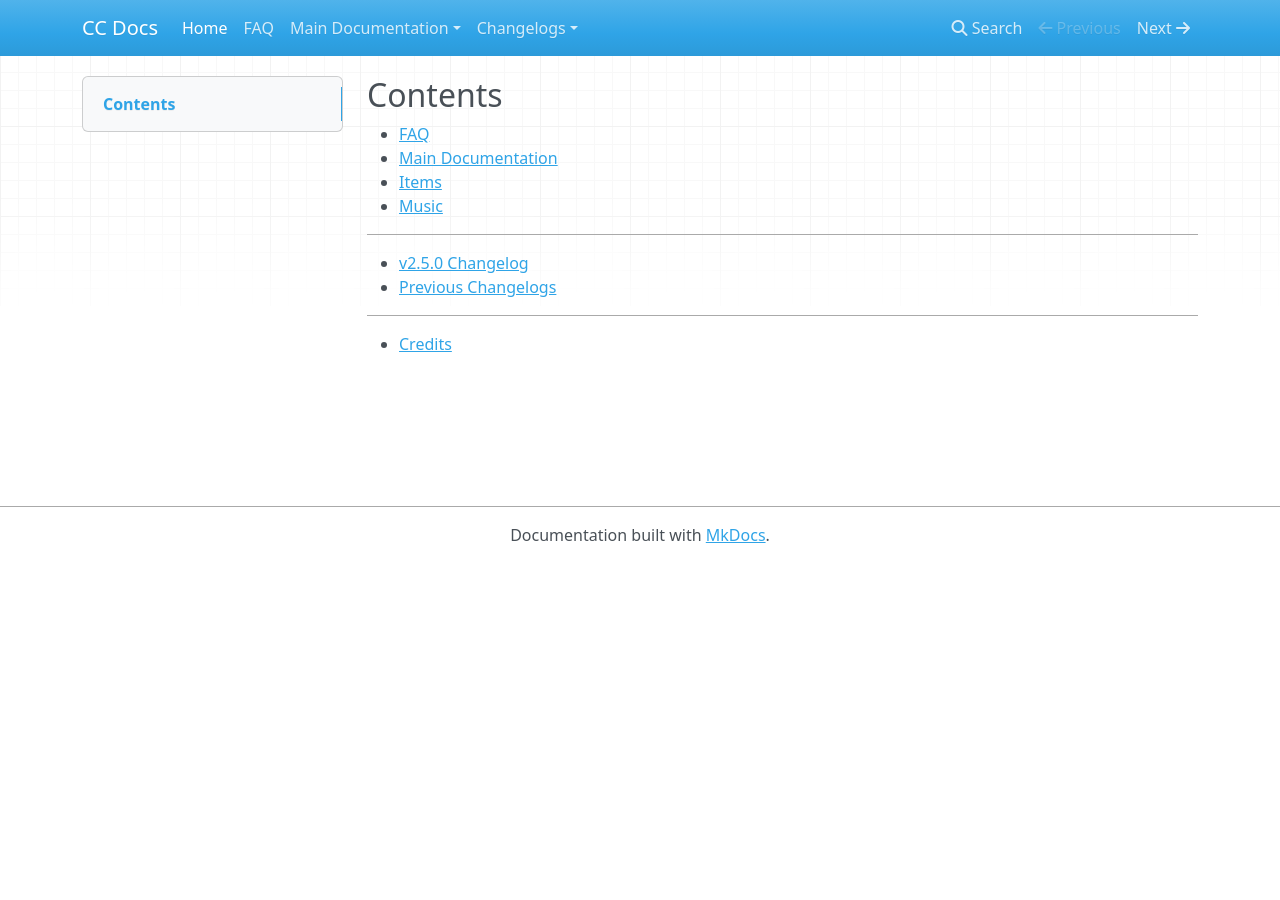
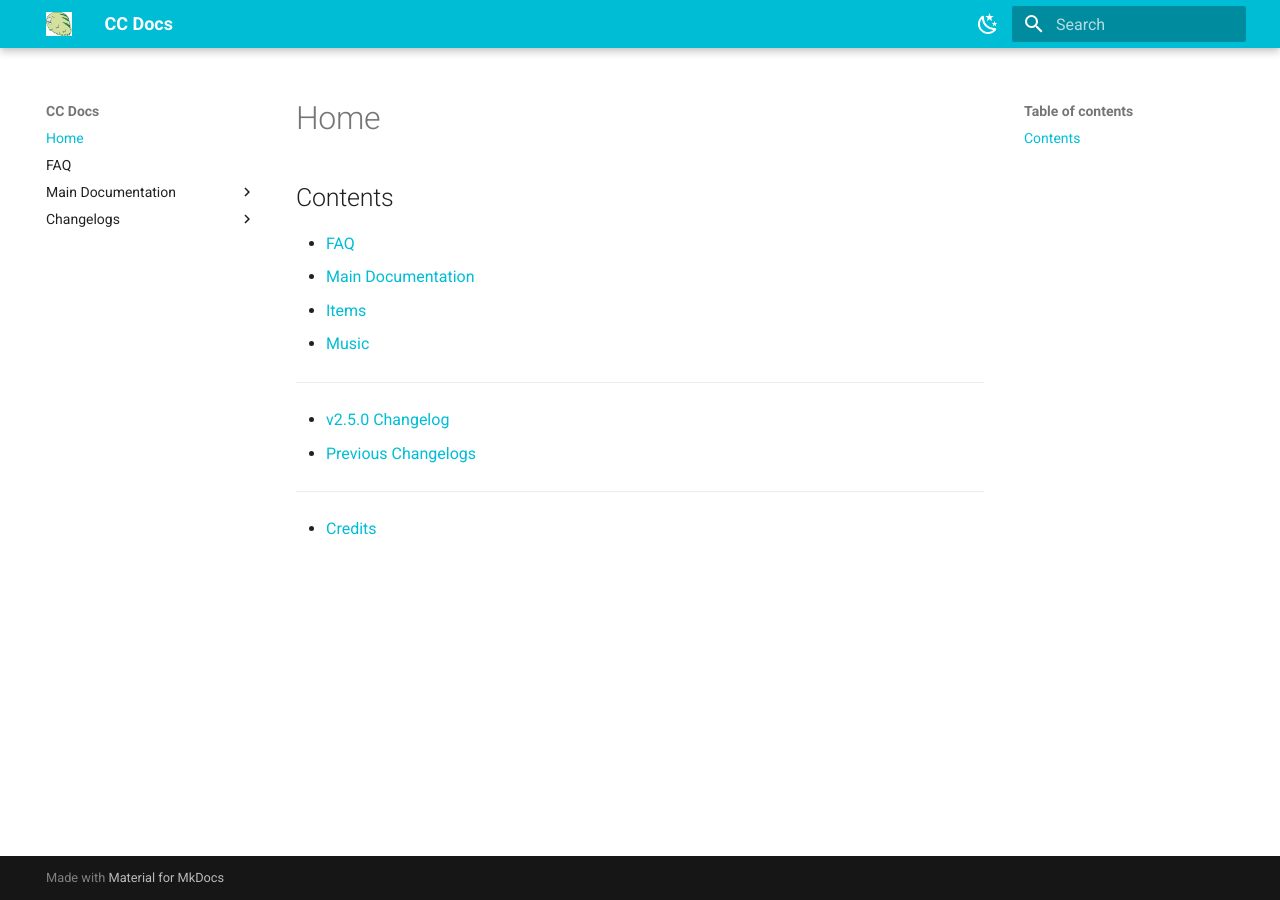
Before and after one commit to ShockSlayer/ccdocs, an MkDocs documentation site: the page built from docs/index.md, in a window 1280 px wide. Built offline with MkDocs 1.6.1 and Material for MkDocs 9.7.7, drawn with Linux system fonts in a browser that asks for light colours; nearby versions of some CDN libraries.

Commit message:
setup mkdocs with material for mkdocs

```diff
--- a/mkdocs.yml
+++ b/mkdocs.yml
@@ -1,5 +1,36 @@
 site_name: CC Docs
 site_description: Crystal Clear Documentation
+
+theme:
+    name: material
+    logo: images/Credits/image1.png
+    favicon: images/Credits/image1.png
+    features:
+        - navigation.top
+
+    palette:
+
+    # Palette toggle for light mode
+    - media: "(prefers-color-scheme: light)"
+      scheme: default
+      primary: cyan
+      accent: light green
+      toggle:
+        icon: material/weather-night
+        name: Switch to dark mode
+
+    # Palette toggle for dark mode
+    - media: "(prefers-color-scheme: dark)"
+      scheme: slate
+      primary: cyan
+      accent: light green
+      toggle:
+        icon: material/weather-sunny
+        name: Switch to light mode
+
+plugins:
+    - search
+
 nav:
     - Home: 'index.md'
     - FAQ: 'FAQ.md'
```
